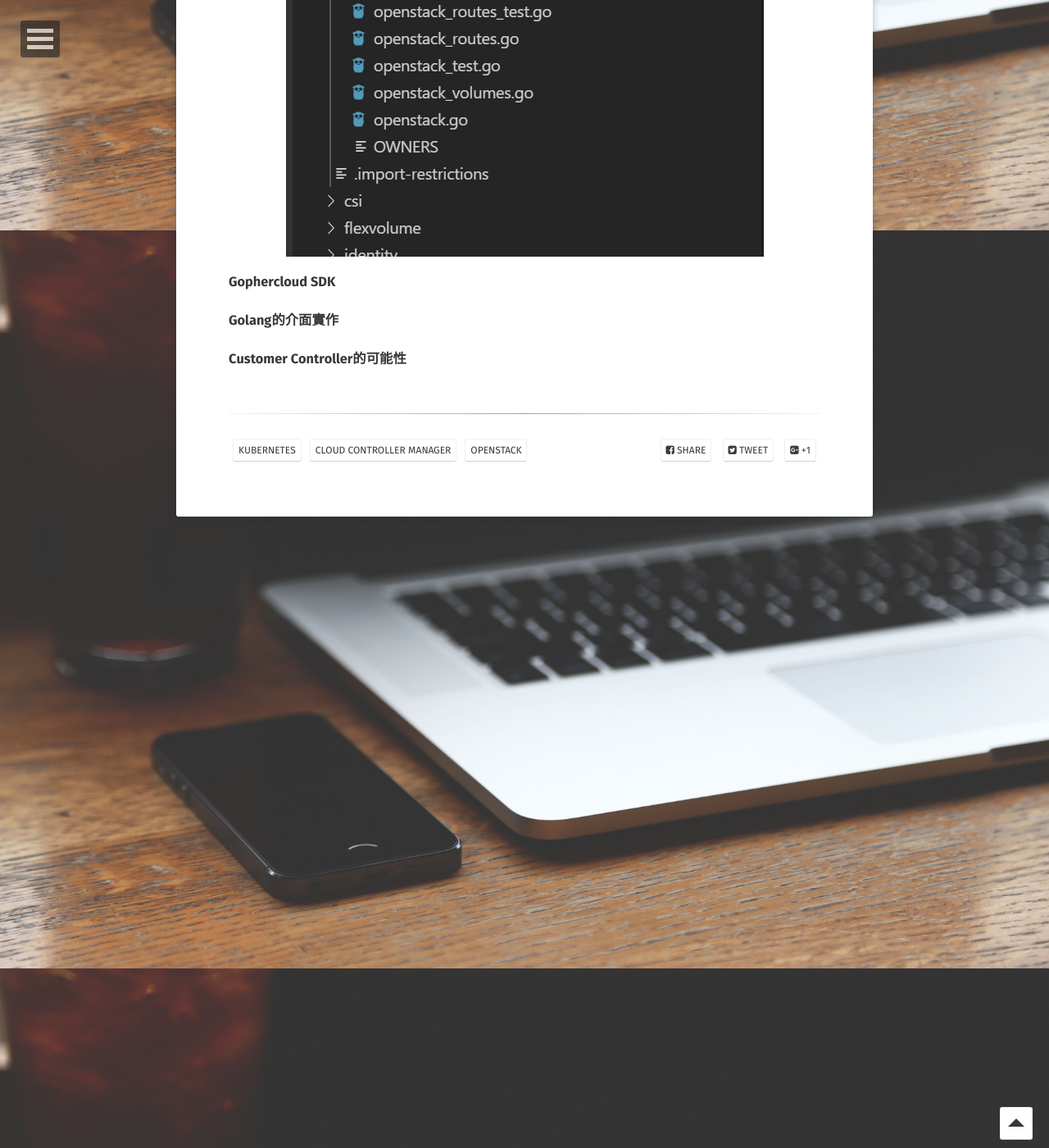
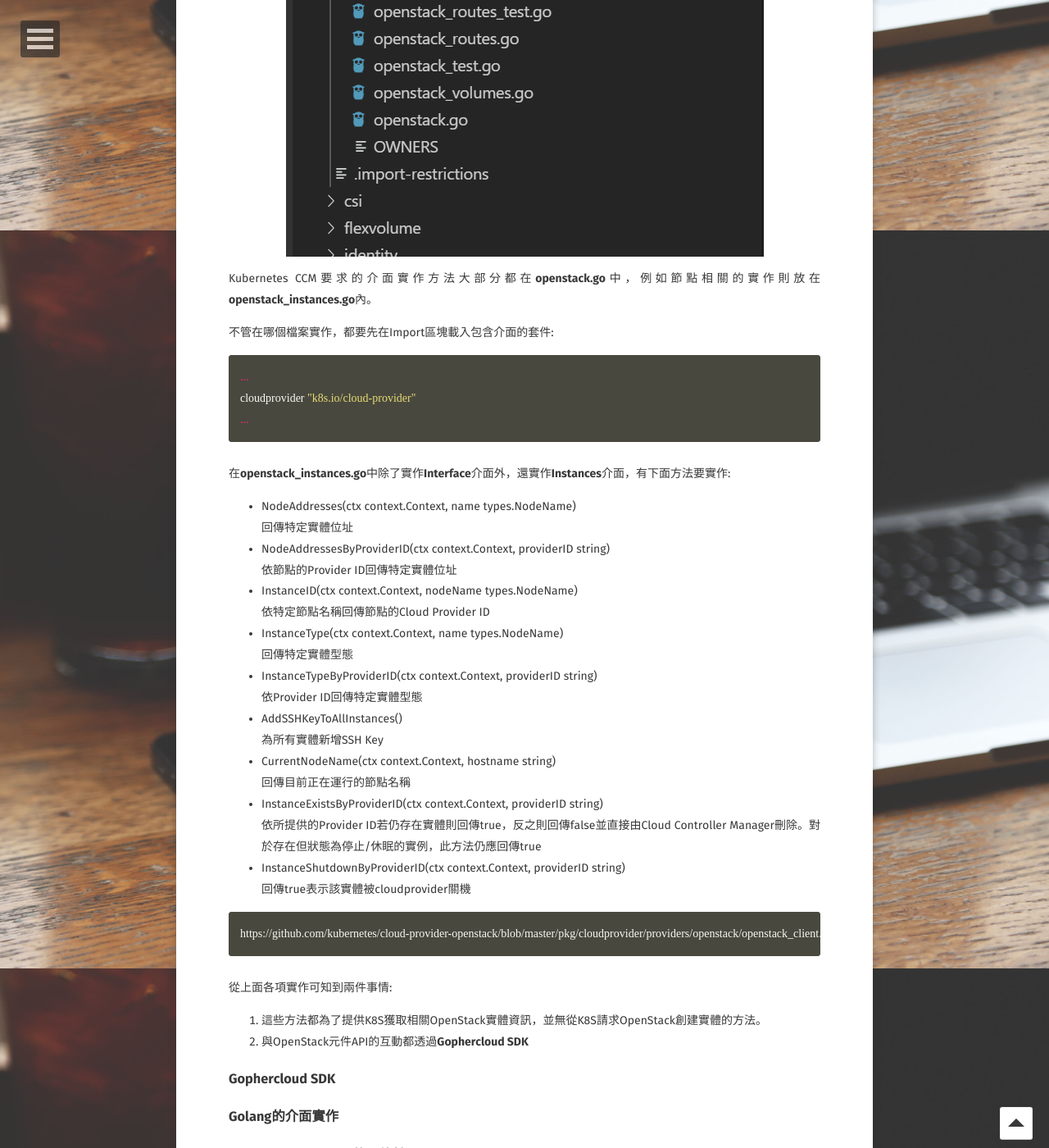
Before and after one commit to kisekitw/kisekitw.github.io, a Jekyll site: the page built from _posts/2019-09-10-CCM-Implementation.md, in a window 1280 px wide and 1400 px high, scrolled down 1519 px. Shown: the whole window at 82% size. Built offline with Jekyll 4.4.1, drawn with Linux system fonts in a browser that asks for light colours; some web fonts are replaced.

Commit message:
add Openstack CCM Implementation

````diff
--- a/_posts/2019-09-10-CCM-Implementation.md
+++ b/_posts/2019-09-10-CCM-Implementation.md
@@ -41,6 +41,45 @@ OpenStack提供的CCM實作都放在**pkg/cloudprovider/providers/openstack**下
 
 ![Openstack CCM Provider Folder](https://github.com/kisekitw/kisekitw.github.io/blob/master/assets/img/1080910/OpenstackCCMFolder.png?raw=true)
 
+Kubernetes CCM要求的介面實作方法大部分都在**openstack.go**中，例如節點相關的實作則放在**openstack_instances.go**內。
+
+不管在哪個檔案實作，都要先在Import區塊載入包含介面的套件:
+
+```golang
+...
+cloudprovider "k8s.io/cloud-provider"
+...
+```
+
+在**openstack_instances.go**中除了實作**Interface**介面外，還實作**Instances**介面，有下面方法要實作:
+
+* NodeAddresses(ctx context.Context, name types.NodeName)
+    回傳特定實體位址
+* NodeAddressesByProviderID(ctx context.Context, providerID string)
+    依節點的Provider ID回傳特定實體位址
+* InstanceID(ctx context.Context, nodeName types.NodeName)
+    依特定節點名稱回傳節點的Cloud Provider ID
+* InstanceType(ctx context.Context, name types.NodeName)
+    回傳特定實體型態
+* InstanceTypeByProviderID(ctx context.Context, providerID string)
+    依Provider ID回傳特定實體型態
+* AddSSHKeyToAllInstances()
+    為所有實體新增SSH Key
+* CurrentNodeName(ctx context.Context, hostname string)
+    回傳目前正在運行的節點名稱
+* InstanceExistsByProviderID(ctx context.Context, providerID string)
+    依所提供的Provider ID若仍存在實體則回傳true，反之則回傳false並直接由Cloud Controller Manager刪除。對於存在但狀態為停止/休眠的實例，此方法仍應回傳true
+* InstanceShutdownByProviderID(ctx context.Context, providerID string)
+    回傳true表示該實體被cloudprovider關機
+
+```
+https://github.com/kubernetes/cloud-provider-openstack/blob/master/pkg/cloudprovider/providers/openstack/openstack_client.go
+```
+
+從上面各項實作可知到兩件事情:
+1. 這些方法都為了提供K8S獲取相關OpenStack實體資訊，並無從K8S請求OpenStack創建實體的方法。
+2. 與OpenStack元件API的互動都透過**Gophercloud SDK**
+
 ### Gophercloud SDK
 
 ### Golang的介面實作
````
